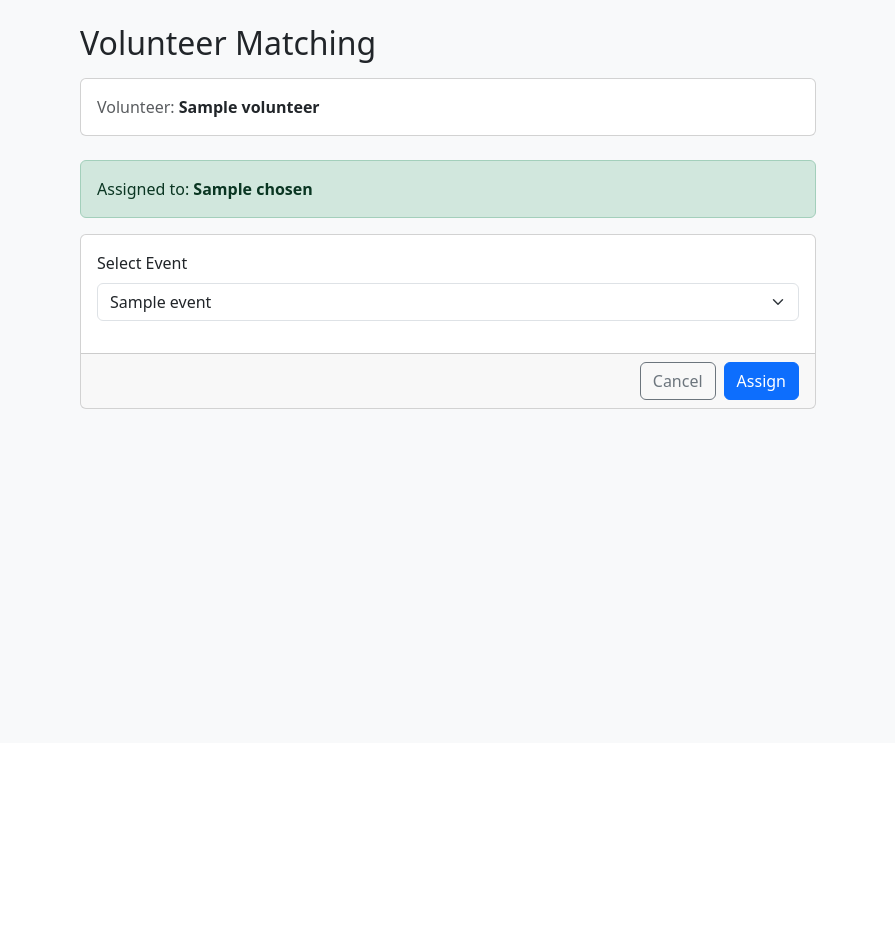
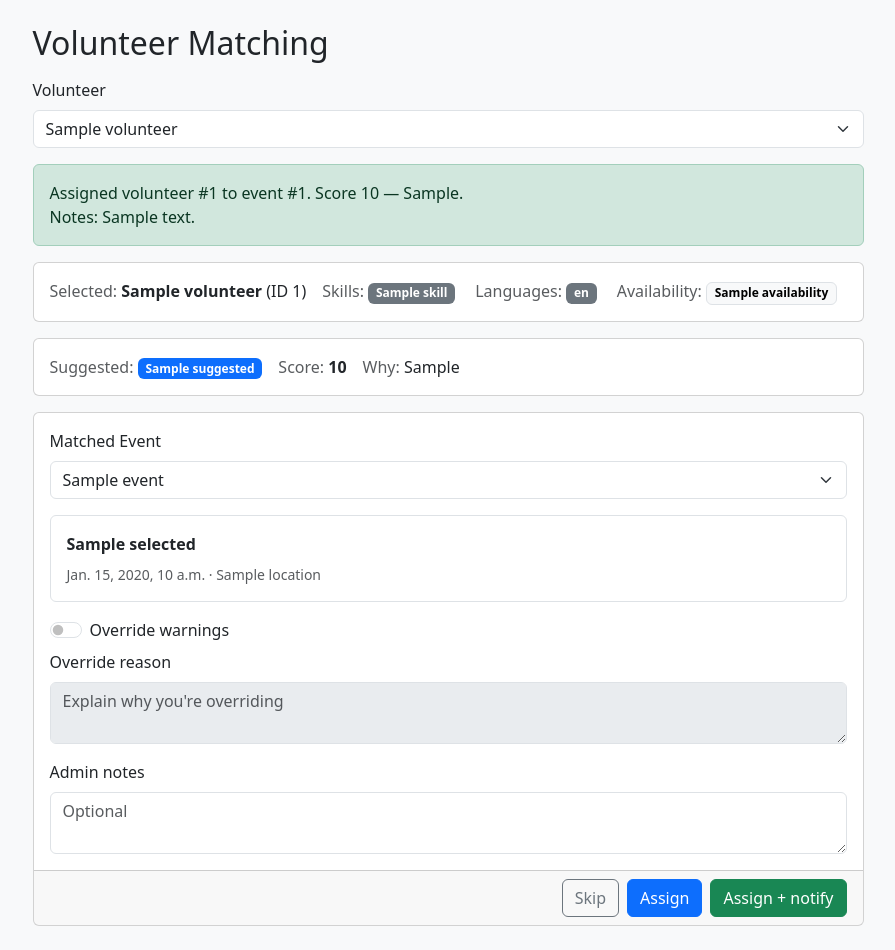
Before and after one commit to annauyentrang/SWDGroup22, a Django app: template django_project/volunteers_r_us/templates/match_form.html in a window 1280 px wide. Shown: the part 57-1007 px from the top of the page, without its empty margins (192-1087 px from the left). Before the commit the page ends 466 px from the top, so only its background shows below. Run offline with Django 5.2, Linux system fonts and the light colour scheme; the template is opened without the code that fills it: most values are stand-ins (such as "Sample title", 1, 10 or a date in 2020).

Commit message:
Volunteer Matching Volunteer Dropbox

```diff
--- a/django_project/volunteers_r_us/templates/match_form.html
+++ b/django_project/volunteers_r_us/templates/match_form.html
@@ -1,37 +1,94 @@
 {% extends "base.html" %}
-{% block title %}Match Volunteer{% endblock %}
+{% block title %}Volunteer Matching{% endblock %}
 {% block content %}
-<div class="row justify-content-center">
-  <div class="col-lg-8">
+<div class="row justify-content-center"><div class="col-lg-9">
   <h2 class="mb-3">Volunteer Matching</h2>
 
-    <div class="card mb-4">
-      <div class="card-body">
-        <p class="mb-0"><span class="text-muted">Volunteer:</span> <strong>{{ volunteer.name }}</strong></p>
+  <!-- Volunteer combo box (GET auto-submit) -->
+  <form method="get" class="mb-3">
+    <label class="form-label" for="volunteer_id">Volunteer</label>
+    <select id="volunteer_id" name="volunteer_id" class="form-select" onchange="this.form.submit()">
+      {% for v in volunteers %}
+        <option value="{{ v.id }}" {% if v.id == volunteer.id %}selected{% endif %}>{{ v.name }}</option>
+      {% endfor %}
+    </select>
+  </form>
+
+  {% if errors %}
+    <div class="alert alert-danger">{% for e in errors %}<div>{{ e }}</div>{% endfor %}</div>
+  {% endif %}
+  {% if saved %}
+    <div class="alert alert-success">
+      Assigned volunteer #{{ saved.volunteer_id }} to event #{{ saved.event_id }}{% if saved.notify %} (notify){% endif %}.
+      Score {{ saved.match_score }} — {{ saved.match_reason }}.
+      {% if saved.warnings %}<div>Warnings: {{ saved.warnings|join:", " }}</div>{% endif %}
+      {% if saved.override %}<div>Override: {{ saved.override_reason }}</div>{% endif %}
+      {% if saved.admin_notes %}<div>Notes: {{ saved.admin_notes }}</div>{% endif %}
     </div>
-    </div>
-
-    {% if chosen %}
-      <div class="alert alert-success">Assigned to: <strong>{{ chosen.title }}</strong></div>
   {% endif %}
 
+  <!-- Volunteer context badges -->
+  <div class="card mb-3"><div class="card-body d-flex flex-wrap gap-3">
+    <div><span class="text-muted">Selected:</span> <strong>{{ volunteer.name }}</strong> (ID {{ volunteer.id }})</div>
+    <div><span class="text-muted">Skills:</span> {% for s in volunteer.skills %}<span class="badge text-bg-secondary me-1">{{ s }}</span>{% endfor %}</div>
+    <div><span class="text-muted">Languages:</span> {% for l in volunteer.languages %}<span class="badge text-bg-secondary me-1">{{ l }}</span>{% endfor %}</div>
+    <div><span class="text-muted">Availability:</span> {% for a in volunteer.availability %}<span class="badge text-bg-light border me-1">{{ a }}</span>{% endfor %}</div>
+  </div></div>
+
+  <!-- Insight -->
+  <div class="card mb-3"><div class="card-body d-flex flex-wrap gap-3 align-items-center">
+    <div><span class="text-muted">Suggested:</span> <span class="badge text-bg-primary">{{ suggested.title }}</span></div>
+    <div><span class="text-muted">Score:</span> <strong>{{ match_score }}</strong></div>
+    <div><span class="text-muted">Why:</span> {{ match_reason }}</div>
+    {% if warnings and not saved %}<div class="w-100 mt-2">
+      <div class="alert alert-warning mb-0 py-2">{% for w in warnings %}<div>• {{ w }}</div>{% endfor %}</div>
+    </div>{% endif %}
+  </div></div>
+
+  <!-- Assignment form -->
   <form method="post" class="card">
     {% csrf_token %}
+    <input type="hidden" name="volunteer_id" value="{{ volunteer.id }}">
     <div class="card-body">
       <div class="mb-3">
-          <label for="event" class="form-label">Select Event</label>
-          <select id="event" name="event" class="form-select" required>
+        <label class="form-label" for="matched_event">Matched Event</label>
+        <select id="matched_event" name="matched_event" class="form-select" required>
           {% for e in events %}
-              <option value="{{ e.id }}">{{ e.title }}</option>
+            <option value="{{ e.id }}" {% if e.id == selected.id %}selected{% endif %}>{{ e.title }}</option>
           {% endfor %}
         </select>
       </div>
+
+      <div class="border rounded p-3">
+        <div class="mb-2"><strong>{{ selected.title }}</strong></div>
+        <div class="small text-muted">{{ selected.date }} · {{ selected.location }}</div>
+      </div>
+
+      <div class="form-check form-switch mt-3">
+        <input class="form-check-input" type="checkbox" id="override" name="override">
+        <label class="form-check-label" for="override">Override warnings</label>
+      </div>
+      <div class="mt-2">
+        <label for="override_reason" class="form-label">Override reason</label>
+        <textarea id="override_reason" name="override_reason" class="form-control" rows="2" placeholder="Explain why you're overriding" disabled></textarea>
+      </div>
+      <div class="mt-3">
+        <label for="admin_notes" class="form-label">Admin notes</label>
+        <textarea id="admin_notes" name="admin_notes" class="form-control" rows="2" placeholder="Optional"></textarea>
+      </div>
     </div>
     <div class="card-footer d-flex justify-content-end gap-2">
-        <a href="{% url 'home' %}" class="btn btn-outline-secondary">Cancel</a>
-        <button type="submit" class="btn btn-primary">Assign</button>
+      <a class="btn btn-outline-secondary" href="{% url 'home' %}">Skip</a>
+      <button class="btn btn-primary" type="submit" name="action" value="assign">Assign</button>
+      <button class="btn btn-success" type="submit" name="action" value="assign_notify">Assign + notify</button>
     </div>
   </form>
-  </div>
-</div>
+
+  <script>
+  document.getElementById("override").addEventListener("change", function(){
+    const ta = document.getElementById("override_reason");
+    ta.disabled = !this.checked; if (!this.checked) ta.value="";
+  });
+  </script>
+</div></div>
 {% endblock %}
--- a/django_project/volunteers_r_us/urls.py
+++ b/django_project/volunteers_r_us/urls.py
@@ -5,5 +5,5 @@ urlpatterns = [
     path("", views.home, name='home'),
     path("login/", views.login, name='login'),
     path("register/", views.register, name='register'),
-    path("match/<int:volunteer_id>/", views.match_volunteer, name="match_volunteer")
+    path("match/", views.match_volunteer, name="match_volunteer"),
 ]
```
Also changed, not shown: django_project/volunteers_r_us/views.py (+123 -12 lines). Lines whose indentation alone changed are shown as unchanged.
